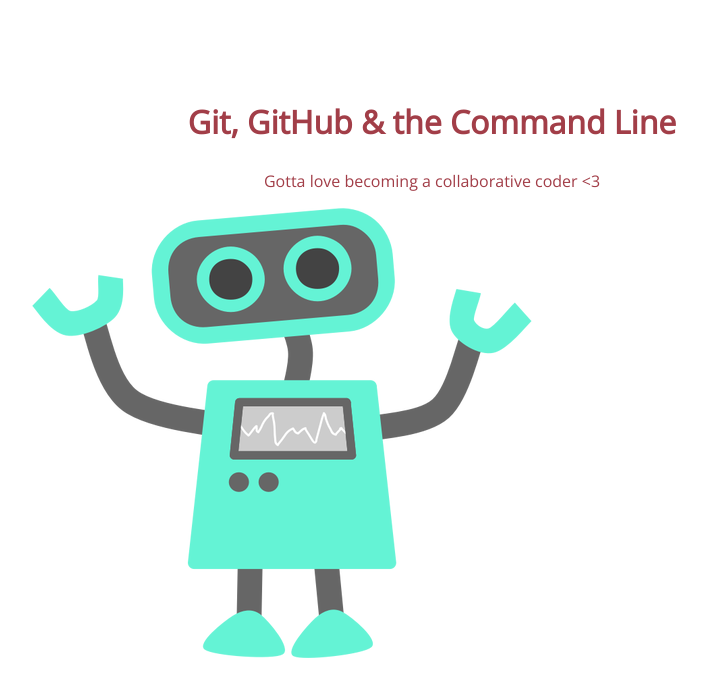
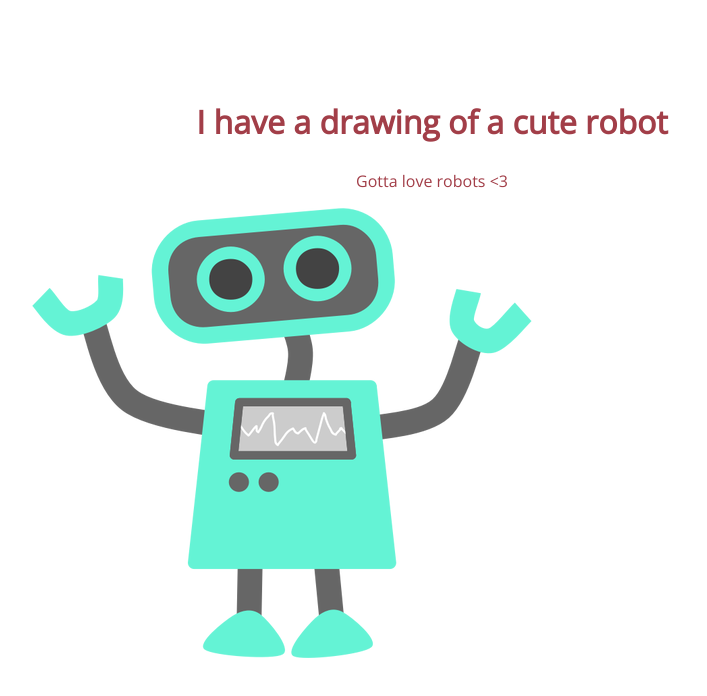
Before and after one commit to sadiejay/105-project, a plain HTML site: page index.html in a window 1280 px wide. Shown: the whole page, without its empty margins (208-915 px from the left). Drawn offline with nearby package versions, Linux system fonts and the light colour scheme.

Commit message:
Edits to h1 and p

```diff
--- a/index.html
+++ b/index.html
@@ -8,8 +8,8 @@
 </head>
 <body>
 	<section>
-		<h1>Git, GitHub & the Command Line</h1>
-		<p>Gotta love becoming a collaborative coder <3</p>
+		<h1>I have a drawing of a cute robot</h1>
+		<p>Gotta love robots <3</p>
 		<img src="img/happy-blue-robot.png">
 	</section>
 </body>
```
